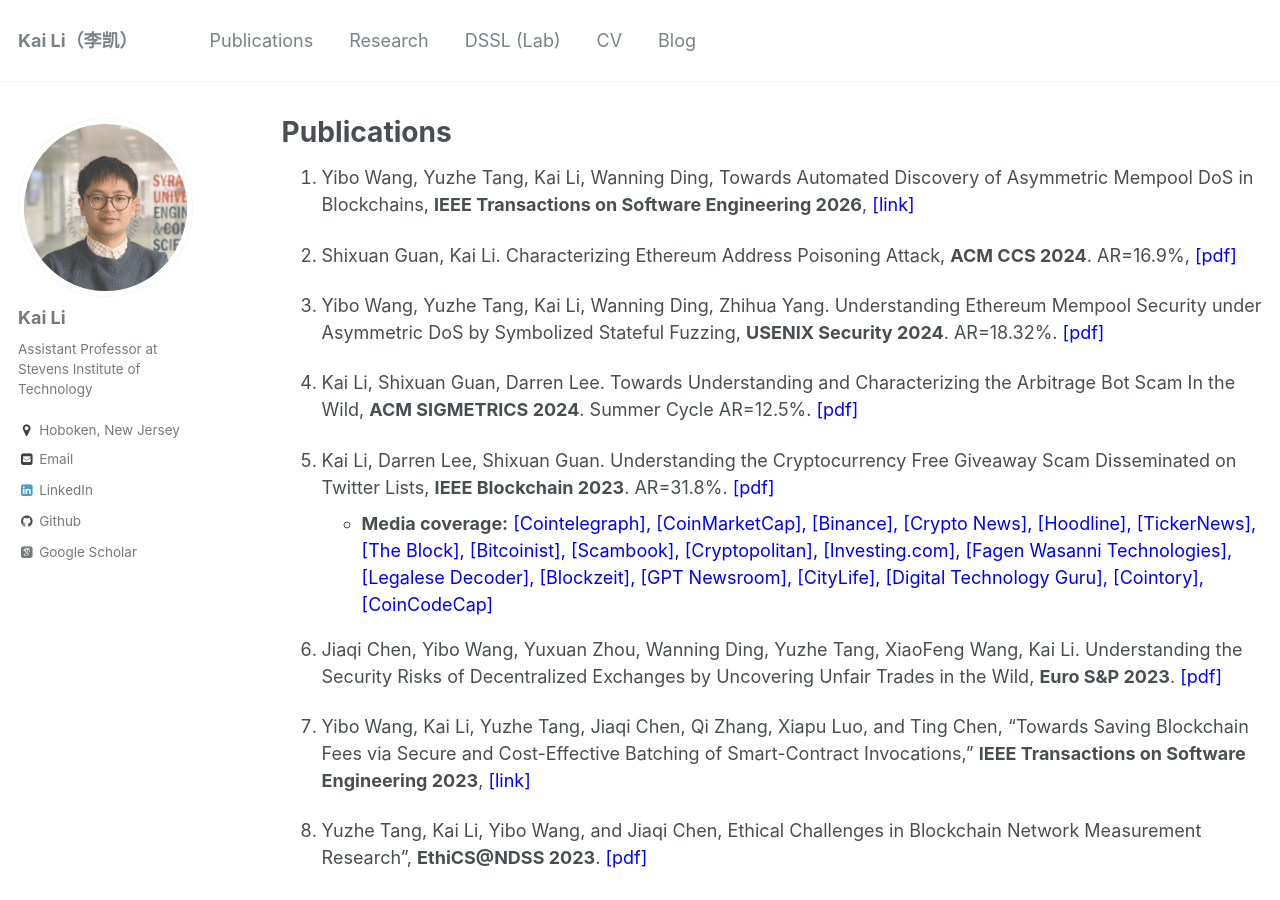
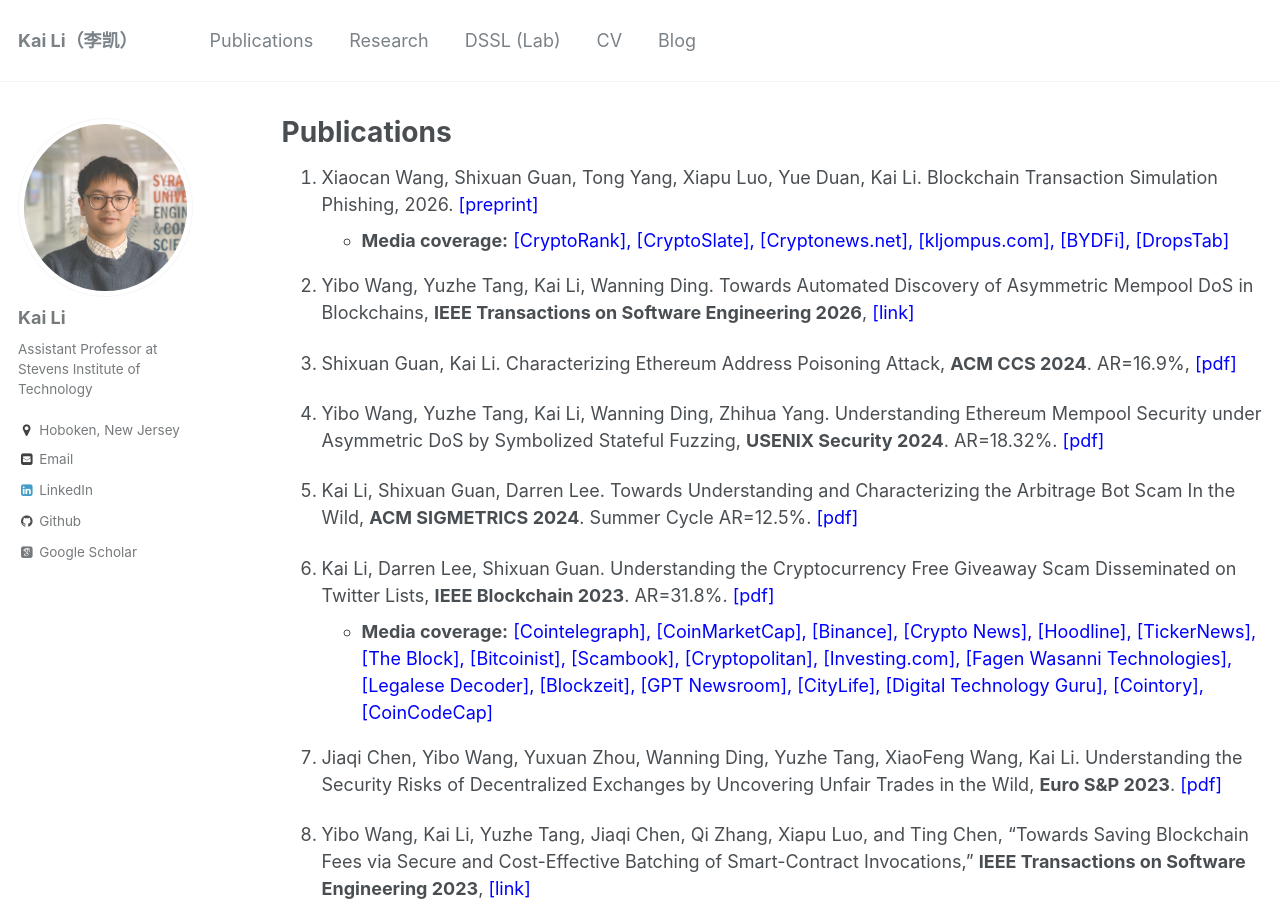
Before and after one commit to likai1993/likai1993.github.io, a Jekyll site: the page built from _pages/publications.md, in a window 1280 px wide and 900 px high. Built offline with Jekyll 4.4.1, drawn with Linux system fonts in a browser that asks for light colours; some web fonts are replaced.

Commit message:
Update publications.md

```diff
--- a/_pages/publications.md
+++ b/_pages/publications.md
@@ -9,7 +9,10 @@ author_profile: true
 
 <!--Conference Papers -->
 <!-- ---- -->
-1. Yibo Wang, Yuzhe Tang, Kai Li, Wanning Ding, Towards Automated Discovery of Asymmetric Mempool DoS in Blockchains, **IEEE Transactions on Software Engineering 2026**, <span style="color:blue">[[link]](https://ieeexplore.ieee.org/document/11543216)</span>
+1. Xiaocan Wang, Shixuan Guan, Tong Yang, Xiapu Luo, Yue Duan, Kai Li. Blockchain Transaction Simulation Phishing, 2026. <span style="color:blue">[[preprint]](https://arxiv.org/abs/2607.28747)</span>
+     - **Media coverage:** <span style="color:blue">[[CryptoRank]](https://cryptorank.io/news/feed/c3ebe-researchers-just-uncovered-4200-malicious-smart-contracts-that-successfully-tricked-5700-victims-into-signing-away-their-crypto), <span style="color:blue">[[CryptoSlate]](https://cryptoslate.com/researchers-just-uncovered-4200-malicious-smart-contracts-that-successfully-tricked-5700-victims-into-signing-away-their-crypto), <span style="color:blue">[[Cryptonews.net]](https://cryptonews.net/news/security/33242211), <span style="color:blue">[[kljompus.com]](https://kljompus.com/en/transaction-simulation-phishing), <span style="color:blue">[[BYDFi]](https://www.bydfi.com/en/crypto-news/eth/malicious-smart-contracts-4-224-detected-3-48m-stolen-59678), <span style="color:blue">[[DropsTab]](https://news.dropstab.com/aggregator/jb9ehnr1-researchers-just-uncovered-4-200-malicious-smart-contracts-that-successfully-tricked-5-700-victims)
+
+1. Yibo Wang, Yuzhe Tang, Kai Li, Wanning Ding. Towards Automated Discovery of Asymmetric Mempool DoS in Blockchains, **IEEE Transactions on Software Engineering 2026**, <span style="color:blue">[[link]](https://ieeexplore.ieee.org/document/11543216)</span>
 
 1. Shixuan Guan, Kai Li. Characterizing Ethereum Address Poisoning Attack, **ACM CCS 2024**. AR=16.9%, <span style="color:blue">[[pdf]]( https://www.sigsac.org/ccs/CCS2024/assets/pfaubmkaccs2024submissions/new/p986-guan.pdf)</span>
 
```
